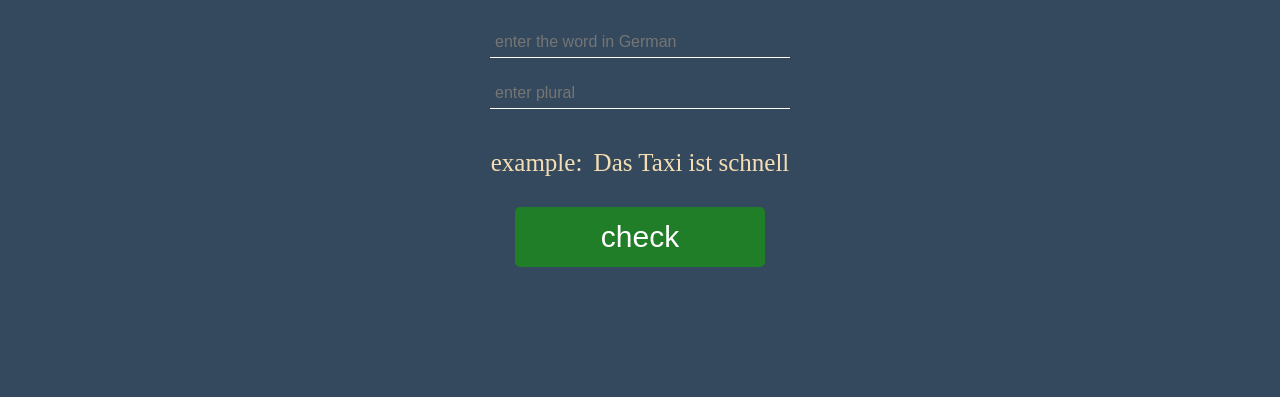
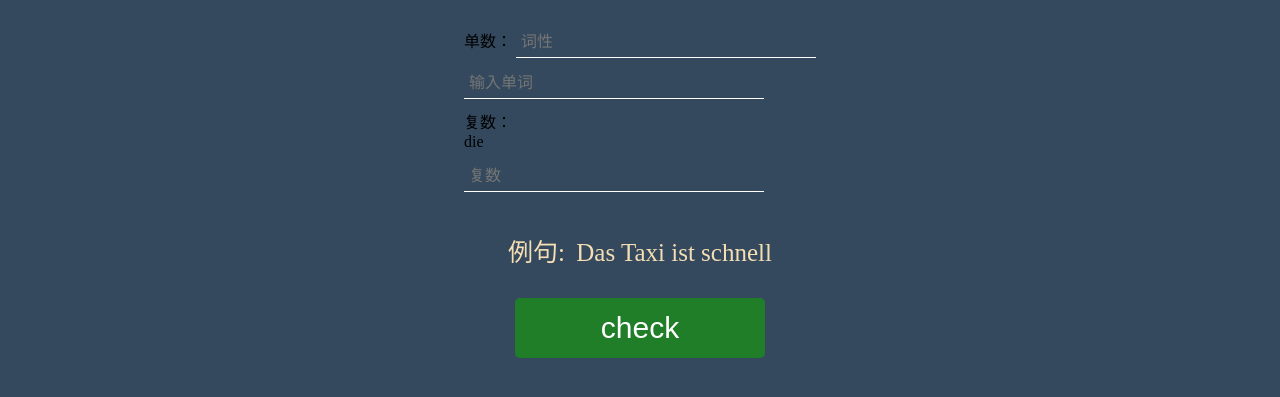
Before and after one commit to messerliang/DeutscheWoeter, a plain HTML site: page index.html in a window 1280 px wide. Shown: the part 187-584 px from the top of the page. Drawn offline with Linux system fonts and the light colour scheme.

Commit message:
布局更新（添加名词冠词输入）

```diff
--- a/index.html
+++ b/index.html
@@ -12,6 +12,7 @@
 
 </head>
 <body>
+    <!-- 选择第几本书和第几个单元 -->
     <div id="top" class="settings">
         <form id="choose-book-unite">
           <div >
@@ -66,17 +67,24 @@
 
         <form >
             <div style="padding: 10px 0px;">
-                <input type="text" id="answer_word" placeholder="enter the word in German">
+                <span id="hint_sigular" class="hint">单数：</span>
+                <input type="text" class="gender" id="input_gender" placeholder="词性">
+                <div class="gender" id="check_gender_result"></div>
+                <input type="text" class="answer" id="answer_word" placeholder="输入单词">
+                <div class="answer" id="check_answer_result" ></div>
             </div>
             <div>
-                <input type="text" id="answer_plural" placeholder="enter plural">
+                <span id="hint_plural" class="hint">复数：</span>
+                <div class="gender" id="plural_gender">die</div>
+                <input type="text" class="answer" id="answer_plural" placeholder="复数">
+                <div class="answer" id="check_plural_result" ></div>
             </div>
 
         </form>
         <!-- 下面这个显示例句 -->
         <div style="margin-top: 30px;">
             <p id="example" style="padding: 10px 0;color: wheat;font-size: 25px;">
-                <span>example:</span>
+                <span>例句:</span>
                 <span id="word_example" style="margin-left: 5px;"></span>
             </p>
             <!-- <textarea name="answer_example" id="answer_example" cols="50"  rows="4"></textarea> -->
@@ -120,11 +128,7 @@
                 </svg>
             </div>
         </div>
-        <!-- 回答错误时，展示对比，回答正确时，也展示正确的单词写法 -->
-        <div id="compare">
-            <!-- 展示原来的单词 -->
-            <p id="origin"></p>
-        </div>
+
 
         <!-- 继续下一个单词的按钮 -->
         <button class="continue" id="continue">continue</button>
```
